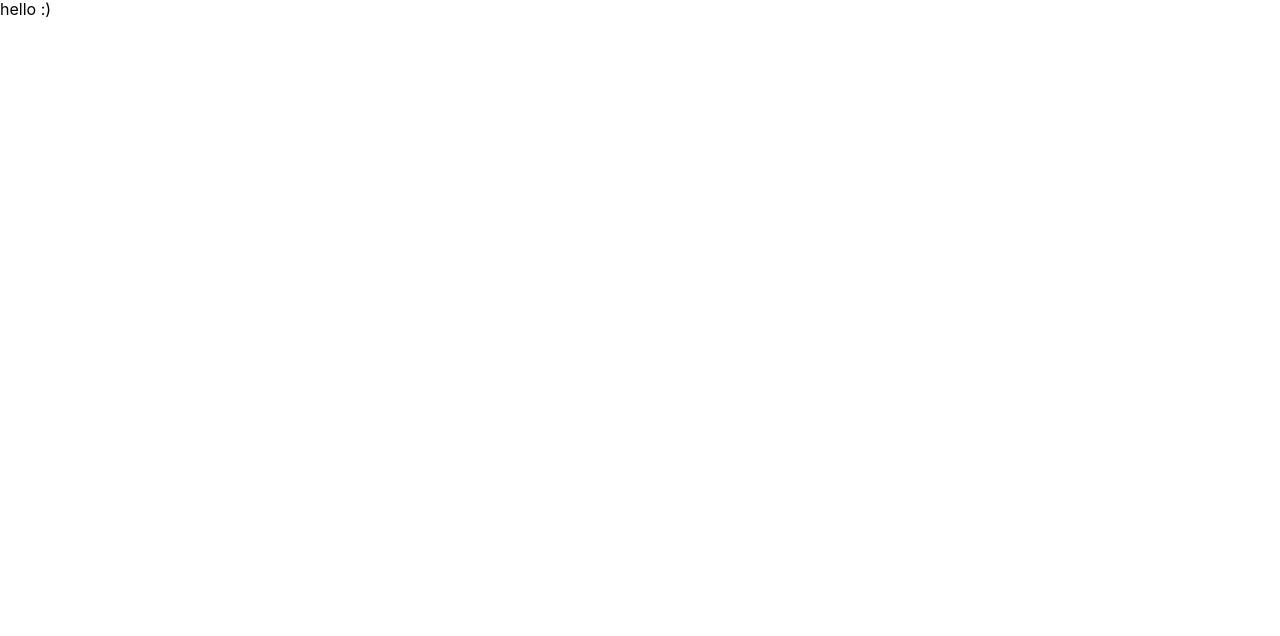
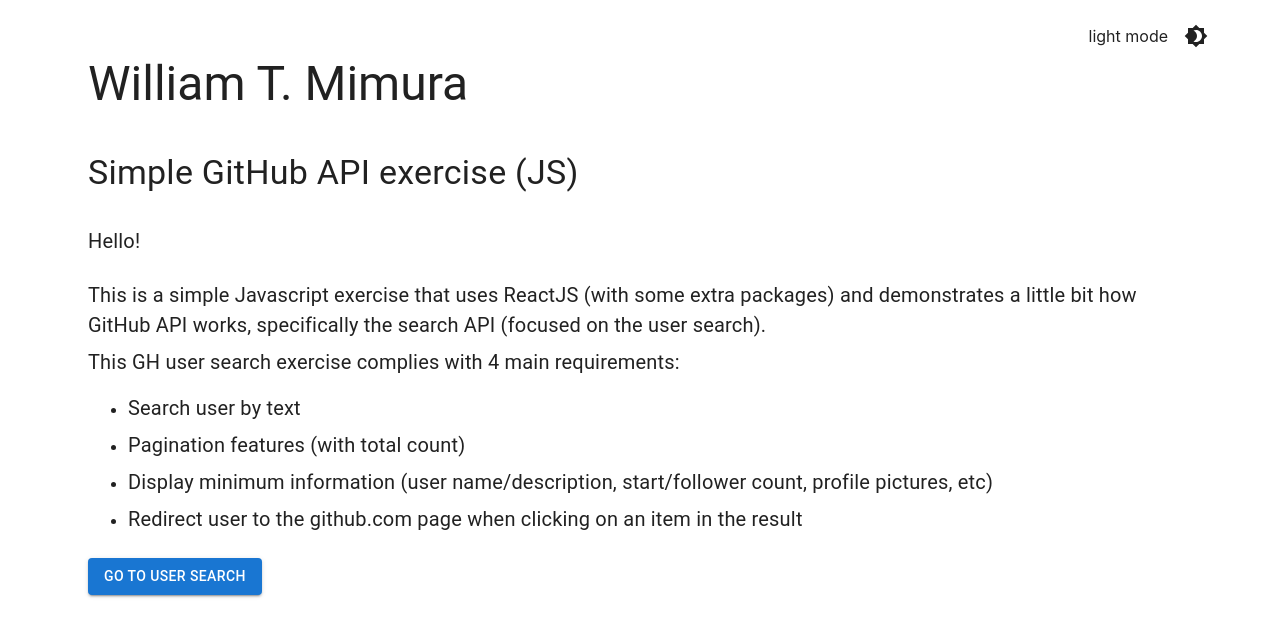
Before and after one commit to mimurawil/github_apis, a React (Create React App) app: page / in a window 1280 px wide. Shown: the top 636 px of the page. Built offline with nearby package versions, Linux system fonts and the light colour scheme.

Commit message:
Add basic components and utils

```diff
--- a/package.json
+++ b/package.json
@@ -3,6 +3,7 @@
   "version": "0.1.0",
   "private": true,
   "dependencies": {
+    "@mui/icons-material": "^5.5.1",
     "@mui/material": "^5.5.1",
     "@mui/styled-engine-sc": "^5.4.2",
     "@testing-library/jest-dom": "^5.14.1",
@@ -12,6 +13,7 @@
     "@types/node": "^17.0.21",
     "@types/react": "^17.0.40",
     "@types/react-dom": "^17.0.13",
+    "@types/styled-components": "^5.1.24",
     "react": "^17.0.2",
     "react-dom": "^17.0.2",
     "react-hook-form": "^7.28.0",
--- /dev/null
+++ b/src/components/Container/MainContainer.tsx
@@ -0,0 +1,10 @@
+import { Container } from '@mui/material';
+import { styled } from '@mui/system';
+
+export const MainContainer = styled(Container)(({ theme }) => ({
+  width: '100%',
+  maxWidth: '100%',
+  height: '100%',
+  color: theme.palette.text.primary,
+  backgroundColor: theme.palette.background.default,
+}));
--- /dev/null
+++ b/src/components/Link/Link.tsx
@@ -0,0 +1,21 @@
+import { Button } from '@mui/material';
+import { styled } from '@mui/system';
+import React from 'react';
+import { Link as RouterLink } from 'react-router-dom';
+
+const StyledLink = styled(RouterLink)(({ theme }) => ({
+  textDecoration: 'none',
+  color: 'inherit',
+}));
+
+export interface LinkButtonProps {
+  to: string;
+  text: string;
+}
+export const LinkButton: React.FC<LinkButtonProps> = ({ text, to }) => {
+  return (
+    <Button variant='contained'>
+      <StyledLink to={to}>{text}</StyledLink>
+    </Button>
+  );
+};
--- /dev/null
+++ b/src/components/ThemeSwitcher/ThemeSwitcher.tsx
@@ -0,0 +1,26 @@
+import Brightness4Icon from '@mui/icons-material/Brightness4';
+import Brightness7Icon from '@mui/icons-material/Brightness7';
+import { Box, IconButton } from '@mui/material';
+import { useTheme } from '@mui/material/styles';
+import React from 'react';
+import { ColorModeContext } from '../../utils/ThemeProvider';
+
+export const ThemeSwitcher: React.FC = () => {
+  const theme = useTheme();
+  const colorMode = React.useContext(ColorModeContext);
+  return (
+    <Box
+      sx={{
+        display: 'flex',
+        alignItems: 'center',
+        justifyContent: 'flex-end',
+        paddingTop: '1rem',
+      }}
+    >
+      {theme.palette.mode} mode
+      <IconButton sx={{ ml: 1 }} onClick={colorMode.toggleColorMode} color='inherit'>
+        {theme.palette.mode === 'dark' ? <Brightness7Icon /> : <Brightness4Icon />}
+      </IconButton>
+    </Box>
+  );
+};
--- /dev/null
+++ b/src/components/Typography/Typography.tsx
@@ -0,0 +1,30 @@
+import { Typography } from '@mui/material';
+import React from 'react';
+
+export const Heading1: React.FC = ({ children }) => {
+  return (
+    <Typography variant='h3' component='h1' marginBottom={5}>
+      {children}
+    </Typography>
+  );
+};
+
+export const Heading2: React.FC = ({ children }) => {
+  return (
+    <Typography variant='h4' component='h2' marginBottom={4}>
+      {children}
+    </Typography>
+  );
+};
+
+export const Body1: React.FC<{ mb?: 'md' | 'lg' }> = ({ children, mb = 'md' }) => {
+  let marginBottom = {};
+  if (mb === 'lg') {
+    marginBottom = { marginBottom: 3 };
+  }
+  return (
+    <Typography variant='body1' gutterBottom fontSize={20} {...marginBottom}>
+      {children}
+    </Typography>
+  );
+};
--- a/src/index.css
+++ b/src/index.css
@@ -1,13 +1,17 @@
+html,
+body,
+div#root {
+  height: 100%;
+}
+
 body {
   margin: 0;
-  font-family: -apple-system, BlinkMacSystemFont, 'Segoe UI', 'Roboto', 'Oxygen',
-    'Ubuntu', 'Cantarell', 'Fira Sans', 'Droid Sans', 'Helvetica Neue',
-    sans-serif;
+  font-family: -apple-system, BlinkMacSystemFont, 'Segoe UI', 'Roboto', 'Oxygen', 'Ubuntu', 'Cantarell', 'Fira Sans',
+    'Droid Sans', 'Helvetica Neue', sans-serif;
   -webkit-font-smoothing: antialiased;
   -moz-osx-font-smoothing: grayscale;
 }
 
 code {
-  font-family: source-code-pro, Menlo, Monaco, Consolas, 'Courier New',
-    monospace;
+  font-family: source-code-pro, Menlo, Monaco, Consolas, 'Courier New', monospace;
 }
--- a/src/index.tsx
+++ b/src/index.tsx
@@ -2,6 +2,7 @@
 import ReactDOM from 'react-dom';
 import { BrowserRouter } from 'react-router-dom';
 import AppRoutes from './routes/routes';
+import { ThemeProvider } from './utils/ThemeProvider';
 
 import './normalize.css';
 import './index.css';
@@ -9,7 +10,9 @@
 ReactDOM.render(
   <React.StrictMode>
     <BrowserRouter>
-      <AppRoutes />
+      <ThemeProvider>
+        <AppRoutes />
+      </ThemeProvider>
     </BrowserRouter>
   </React.StrictMode>,
   document.getElementById('root')
--- /dev/null
+++ b/src/pages/home/index.tsx
@@ -0,0 +1,47 @@
+import { Box, Container } from '@mui/material';
+import React from 'react';
+import { MainContainer } from '../../components/Container/MainContainer';
+import { LinkButton } from '../../components/Link/Link';
+import { ThemeSwitcher } from '../../components/ThemeSwitcher/ThemeSwitcher';
+import { Body1, Heading1, Heading2 } from '../../components/Typography/Typography';
+
+const HomePage: React.FC = () => {
+  return (
+    <MainContainer>
+      <ThemeSwitcher />
+      <Container>
+        <Heading1>William T. Mimura</Heading1>
+        <Heading2>Simple GitHub API exercise (JS)</Heading2>
+        <Box mb={3}>
+          <Body1 mb='lg'>Hello!</Body1>
+          <Body1>
+            This is a simple Javascript exercise that uses ReactJS (with some extra packages) and demonstrates a little
+            bit how GitHub API works, specifically the search API (focused on the user search).
+          </Body1>
+          <Body1>This GH user search exercise complies with 4 main requirements:</Body1>
+          <ul>
+            <li>
+              <Body1>Search user by text</Body1>
+            </li>
+            <li>
+              <Body1>Pagination features (with total count)</Body1>
+            </li>
+            <li>
+              <Body1>
+                Display minimum information (user name/description, start/follower count, profile pictures, etc)
+              </Body1>
+            </li>
+            <li>
+              <Body1>Redirect user to the github.com page when clicking on an item in the result</Body1>
+            </li>
+          </ul>
+        </Box>
+        <Box>
+          <LinkButton to='/search' text='Go to user search' />
+        </Box>
+      </Container>
+    </MainContainer>
+  );
+};
+
+export default HomePage;
--- a/src/routes/routesDefinition.tsx
+++ b/src/routes/routesDefinition.tsx
@@ -1,15 +1,20 @@
+import HomePage from '../pages/home';
 import SearchPage from '../pages/search';
 
 export interface RouteDefinition {
   path: string;
   component: React.ElementType;
-  routes?: RouteDefinition[];
+  routes?: RouteDefinition[]; // maybe we won't need this
 }
 
 // no lazy loading since this is a simple app, might implement later if needed
 export const Routes: { [id: string]: RouteDefinition } = {
   home: {
     path: '/',
+    component: HomePage,
+  },
+  search: {
+    path: '/search',
     component: SearchPage,
   },
 };
--- /dev/null
+++ b/src/utils/ThemeProvider.tsx
@@ -0,0 +1,25 @@
+import React from 'react';
+import { ThemeProvider as MuiThemeProvider, createTheme } from '@mui/material/styles';
+import { PaletteMode } from '@mui/material';
+
+export const ColorModeContext = React.createContext({ toggleColorMode: () => {} });
+
+export const ThemeProvider: React.FC = ({ children }) => {
+  const [mode, setMode] = React.useState<PaletteMode>('light');
+  const colorMode = React.useMemo(
+    () => ({
+      toggleColorMode: () => {
+        setMode((prevMode) => (prevMode === 'light' ? 'dark' : 'light'));
+      },
+    }),
+    []
+  );
+
+  const theme = React.useMemo(() => createTheme({ palette: { mode } }), [mode]);
+
+  return (
+    <ColorModeContext.Provider value={colorMode}>
+      <MuiThemeProvider theme={theme}>{children}</MuiThemeProvider>
+    </ColorModeContext.Provider>
+  );
+};
```
Also changed, not shown: src/utils/useTitle.ts (added, +11 -0 lines), 1 other file (tests, documents, lock files or other folders).
